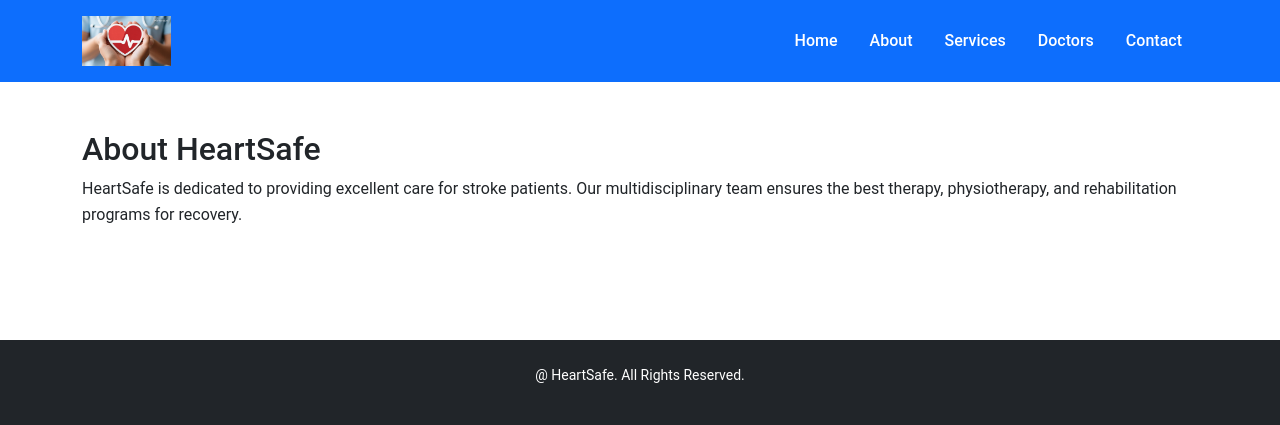
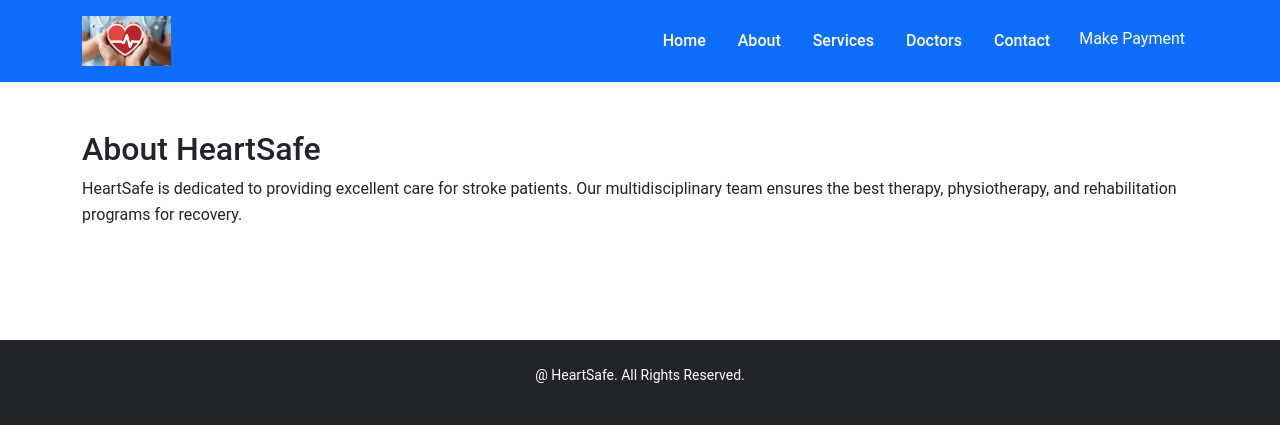
Before and after one commit to Nana123h/HeartSafe, a Django app: page /about/ in a window 1280 px wide. Shown: the top 425 px of the page. Run offline with Django 5.2, Linux system fonts and the light colour scheme; some libraries are stand-ins or nearby versions.

Commit message:
Initial commit

```diff
--- a/myapp/templates/base.html
+++ b/myapp/templates/base.html
@@ -26,6 +26,7 @@
           <li class="nav-item"><a class="nav-link text-white" href="{% url 'services' %}">Services</a></li>
           <li class="nav-item"><a class="nav-link text-white" href="{% url 'doctors' %}">Doctors</a></li>
           <li class="nav-item"><a class="nav-link text-white" href="{% url 'contact' %}">Contact</a></li>
+          <a href="{% url 'payment' %}" class="btn btn-primary">Make Payment</a>
         </ul>
       </nav>
     </div>
```
